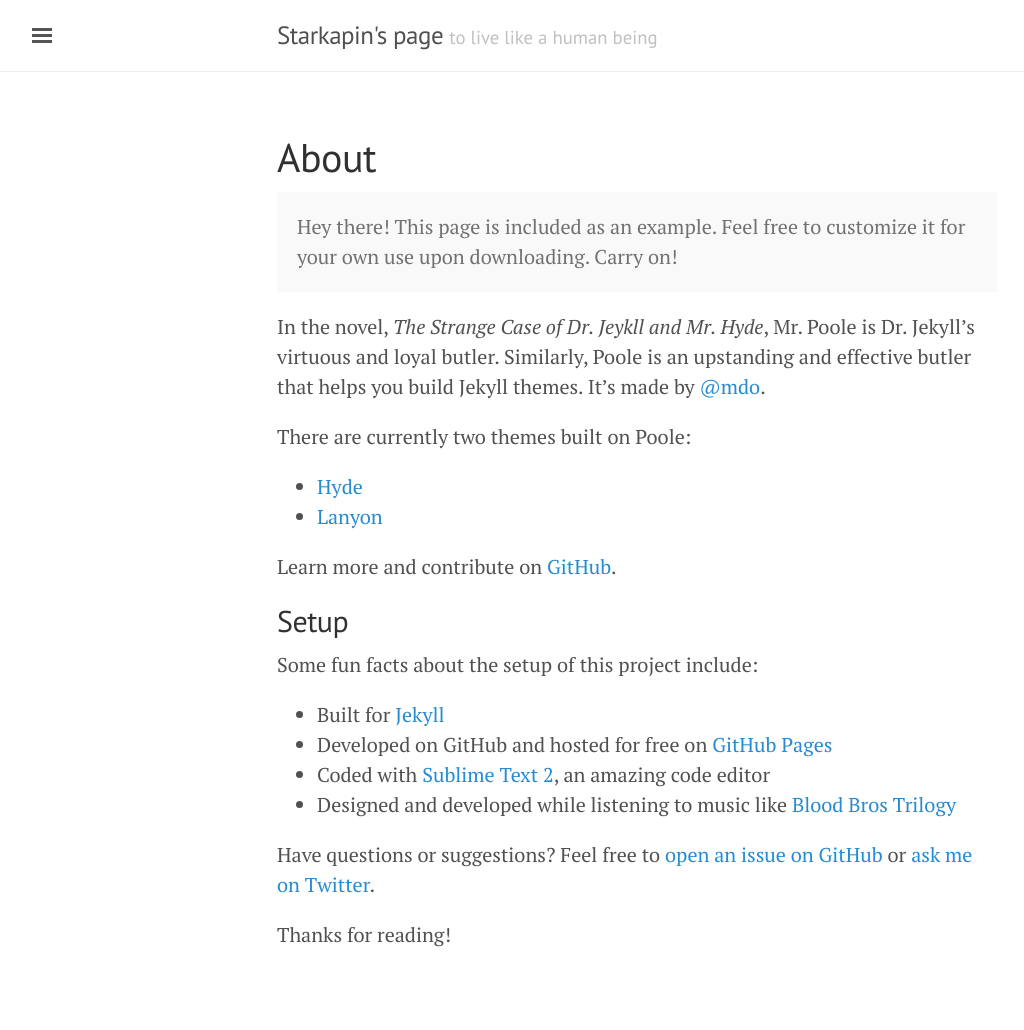
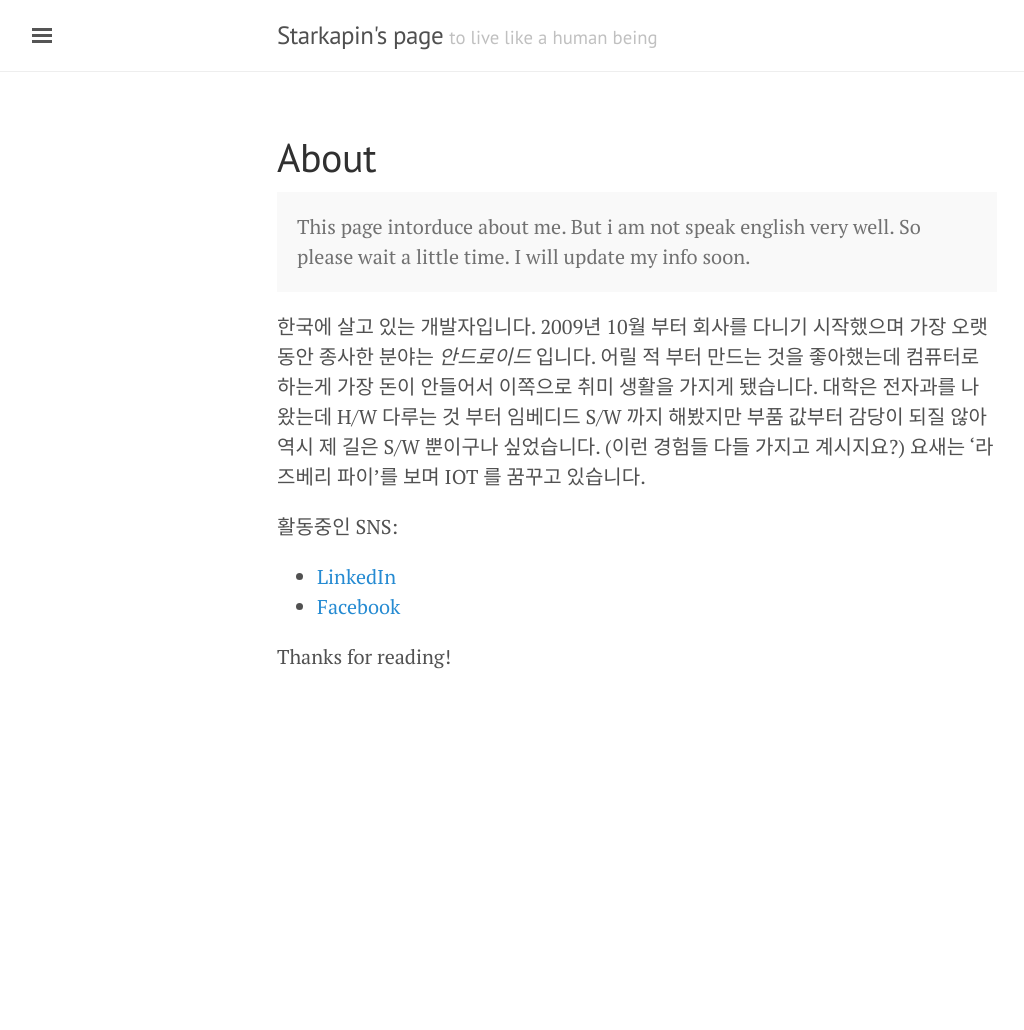
Before and after one commit to Sunggu/sunggu.github.com, a Jekyll site: the page built from about.md, in a window 1280 px wide. Shown: the whole page, without its empty margins (3-1027 px from the left). Built offline with Jekyll 4.4.1, drawn with Linux system fonts in a browser that asks for light colours; after the commit the page ends 900 px from its top, so only the background shows below that.

Commit message:
Update about.md

```diff
--- a/about.md
+++ b/about.md
@@ -4,27 +4,14 @@ title: About
 ---
 
 <p class="message">
-  Hey there! This page is included as an example. Feel free to customize it for your own use upon downloading. Carry on!
+  This page intorduce about me. But i am not speak english very well. So please wait a little time. I will update my info soon.
 </p>
 
-In the novel, *The Strange Case of Dr. Jeykll and Mr. Hyde*, Mr. Poole is Dr. Jekyll's virtuous and loyal butler. Similarly, Poole is an upstanding and effective butler that helps you build Jekyll themes. It's made by [@mdo](https://twitter.com/mdo).
+한국에 살고 있는 개발자입니다. 2009년 10월 부터 회사를 다니기 시작했으며 가장 오랫동안 종사한 분야는 *안드로이드* 입니다. 어릴 적 부터 만드는 것을 좋아했는데 컴퓨터로 하는게 가장 돈이 안들어서 이쪽으로 취미 생활을 가지게 됐습니다. 대학은 전자과를 나왔는데 H/W 다루는 것 부터 임베디드 S/W 까지 해봤지만 부품 값부터 감당이 되질 않아 역시 제 길은 S/W 뿐이구나 싶었습니다. (이런 경험들 다들 가지고 계시지요?) 요새는 '라즈베리 파이'를 보며 IOT 를 꿈꾸고 있습니다.
 
-There are currently two themes built on Poole:
+활동중인 SNS:
 
-* [Hyde](http://hyde.getpoole.com)
-* [Lanyon](http://lanyon.getpoole.com)
-
-Learn more and contribute on [GitHub](https://github.com/poole).
-
-## Setup
-
-Some fun facts about the setup of this project include:
-
-* Built for [Jekyll](http://jekyllrb.com)
-* Developed on GitHub and hosted for free on [GitHub Pages](https://pages.github.com)
-* Coded with [Sublime Text 2](http://sublimetext.com), an amazing code editor
-* Designed and developed while listening to music like [Blood Bros Trilogy](https://soundcloud.com/maddecent/sets/blood-bros-series)
-
-Have questions or suggestions? Feel free to [open an issue on GitHub](https://github.com/poole/issues/new) or [ask me on Twitter](https://twitter.com/mdo).
+* [LinkedIn](https://kr.linkedin.com/in/starkapin)
+* [Facebook](https://www.facebook.com/yuseungku)
 
 Thanks for reading!
```
